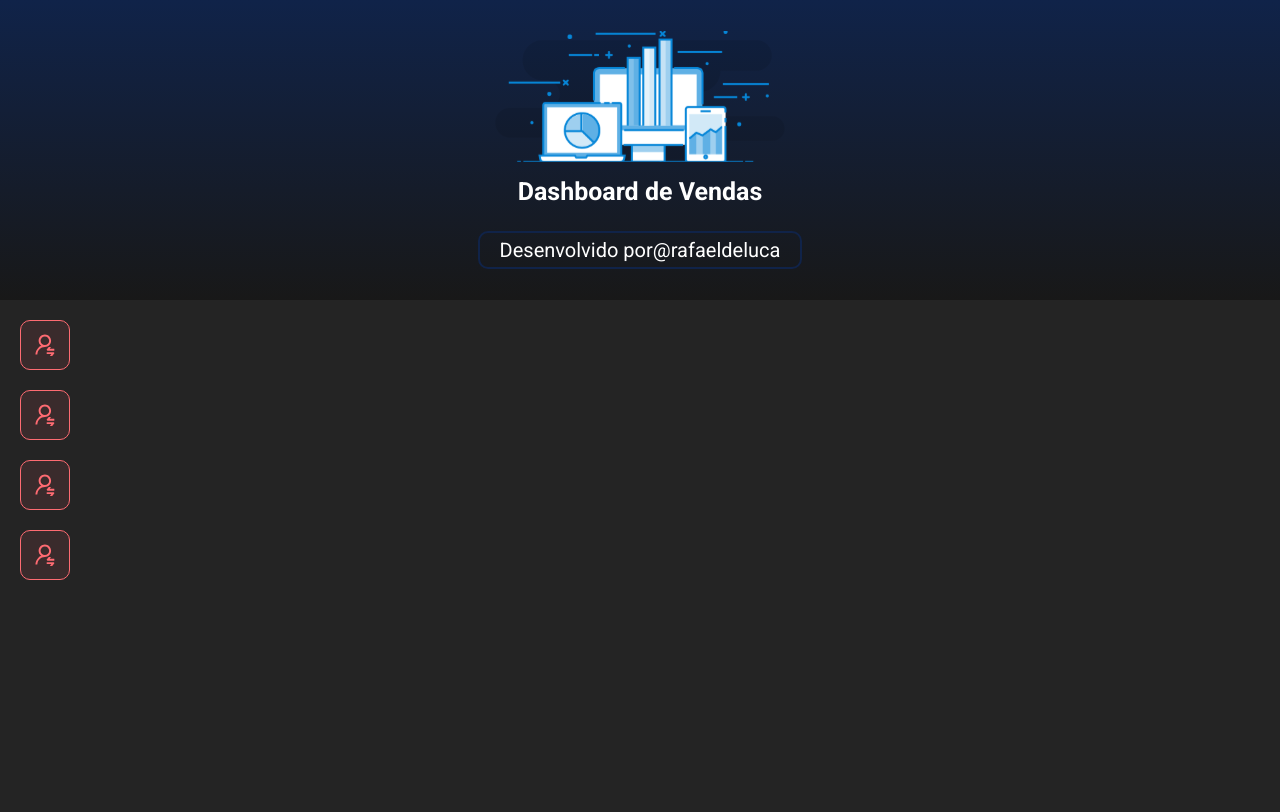
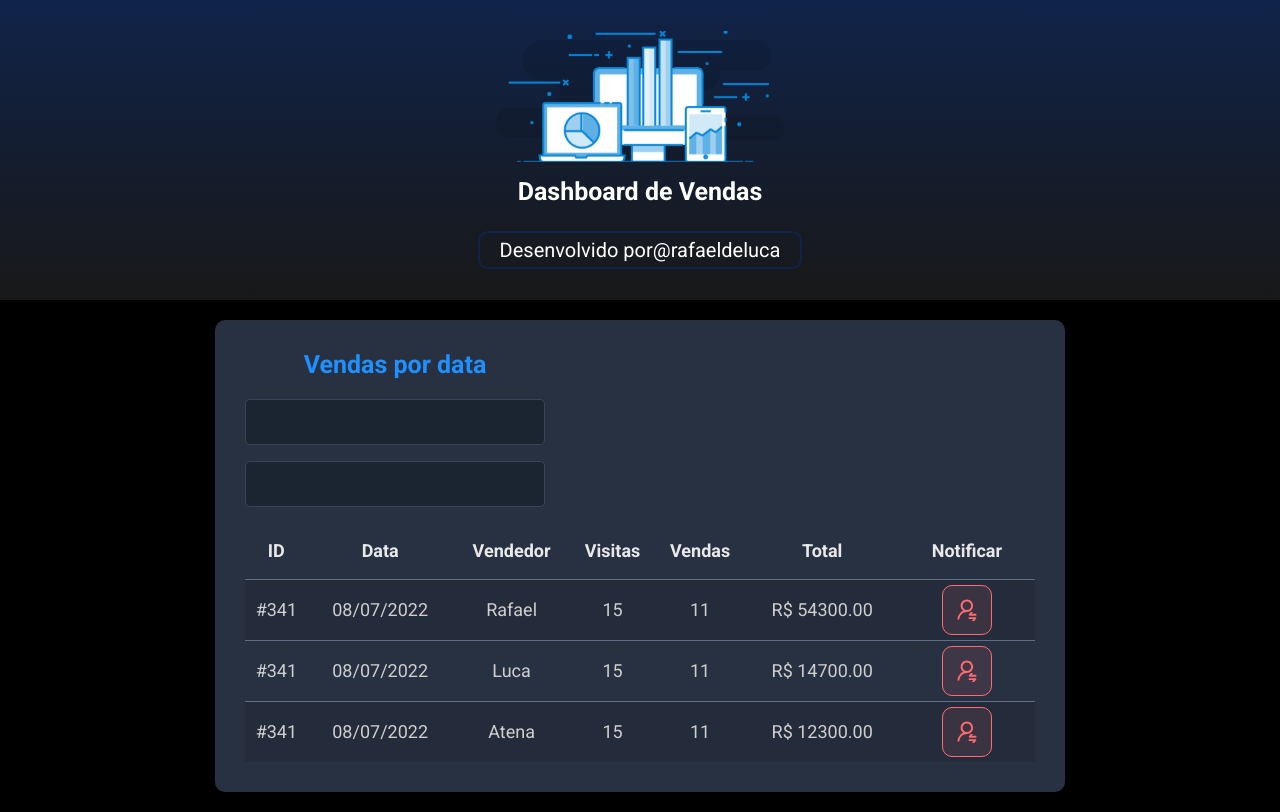
Before and after one commit to rafaelgauderio/java-typescript-react-vendas, a React (Vite) app in the folder frontweb/: page / in a window 1280 px wide. Built offline with nearby package versions, Linux system fonts and the light colour scheme.

Commit message:
SalesCard component and sales-container

```diff
--- a/frontweb/src/App.tsx
+++ b/frontweb/src/App.tsx
@@ -1,15 +1,19 @@
 import Header from "./components/Header/indext"
 import NotificationButton from "./components/NotificationButton"
+import SalesCard from "./components/SalesCard"
 
 function App() {
 
   return (
     <>
     <Header />
-    <NotificationButton />
-    <NotificationButton />
-    <NotificationButton />
-    <NotificationButton />
+    <main>
+      <section id="sales-dashboard">
+        <div className="vendas-container">
+          <SalesCard />
+        </div>
+      </section>
+    </main>
     </>
   )
 
--- a/frontweb/src/components/NotificationButton/styles.css
+++ b/frontweb/src/components/NotificationButton/styles.css
@@ -6,7 +6,7 @@
 }
 
 .vendas-red-button {
-  margin: 20px 20px;
+  margin: 5px 20px;
   height: 50px;
   width: 50px;
   background: rgba(255, 107, 114, 0.1);
--- /dev/null
+++ b/frontweb/src/components/SalesCard/index.tsx
@@ -0,0 +1,81 @@
+import React from 'react';
+import NotificationButton from '../NotificationButton';
+import './styles.css';
+
+function SalesCard() {
+    return (
+        <div className="vendas-card">
+
+            <div>
+                <div className="vendas-form-control-container">
+                <h2 className="vendas-dashboard-title">Vendas por data</h2>
+                    <input className="vendas-form-control" type="text"></input>
+                </div>
+                <div className="vendas-form-control-container">
+                    <input className="vendas-form-control" type="text"></input>
+                </div>
+            </div>
+
+            <div>
+                <table className="vendas-dashboard-table">
+                    <thead>
+                        <tr>
+                            <th className="breakpoint-992">ID</th>
+                            <th className="breakpoint-576">Data</th>
+                            <th>Vendedor</th>
+                            <th className="breakpoint-992">Visitas</th>
+                            <th className="breakpoint-992">Vendas</th>
+                            <th>Total</th>
+                            <th>Notificar</th>
+                        </tr>
+                    </thead>
+                    <tbody>
+                        <tr>
+                            <td className="breakpoint-992">#341</td>
+                            <td className="breakpoint-576">08/07/2022</td>
+                            <td>Rafael</td>
+                            <td className="breakpoint-992">15</td>
+                            <td className="breakpoint-992">11</td>
+                            <td>R$ 54300.00</td>
+                            <td>
+                                <div className="vendas-red-button-container">
+                                    <NotificationButton />
+                                </div>
+                            </td>
+                        </tr>
+                        <tr>
+                            <td className="breakpoint-992">#341</td>
+                            <td className="breakpoint-576">08/07/2022</td>
+                            <td>Luca</td>
+                            <td className="breakpoint-992">15</td>
+                            <td className="breakpoint-992">11</td>
+                            <td>R$ 14700.00</td>
+                            <td>
+                                <div className="vendas-red-button-container">
+                                    <NotificationButton />
+                                </div>
+                            </td>
+                        </tr>
+                        <tr>
+                            <td className="breakpoint-992">#341</td>
+                            <td className="breakpoint-576">08/07/2022</td>
+                            <td>Atena</td>
+                            <td className="breakpoint-992">15</td>
+                            <td className="breakpoint-992">11</td>
+                            <td>R$ 12300.00</td>
+                            <td>
+                                <div className="vendas-red-button-container">
+                                    <NotificationButton />
+                                </div>
+                            </td>
+                        </tr>
+                    </tbody>
+
+                </table>
+            </div>
+
+        </div>
+    )
+}
+
+export default SalesCard;
--- /dev/null
+++ b/frontweb/src/components/SalesCard/styles.css
@@ -0,0 +1,99 @@
+.vendas-card {
+    background-color: #283142;
+    border-radius: 10px;
+    padding: 30px 10px;
+  }
+
+  .vendas-dashboard-title {
+    display: flex;
+    justify-content: center;
+    color: dodgerblue;
+    font-size: 25px;
+    margin-bottom: 20px;
+  }
+
+  .vendas-form-control-container {
+    margin-bottom: 16px;
+    max-width: 300px;
+  }
+
+  .vendas-form-control {
+    width: 100%;
+    height: 46px;
+    background-color: #1b2531;
+    border: 1px solid #384459;
+    border-radius: 5px;
+    color: #9aaace;
+    padding: 0 20px;
+    font-size: 20px;
+  }
+
+  .vendas-dashboard-table {
+    width: 100%;
+    border-spacing: 0;
+    border-collapse: collapse;
+  }
+
+  .vendas-dashboard-table thead {
+    height: 56px;
+    font-size: 18px;
+    color: #e9e9e9;
+    font-weight: 700;
+  }
+
+  .vendas-dashboard-table tbody {
+    font-size: 16px;
+    font-weight: 400;
+    color: #cfcfcf;
+    text-align: center;
+  }
+
+  .vendas-dashboard-table tbody tr {
+    height: 74px;
+    border-top: 1px solid #5f6e82;
+  }
+
+  .vendas-dashboard-table tbody tr:hover > td {
+    background-color: #384459;
+  }
+
+  .vendas-dashboard-table tbody tr:nth-child(odd) {
+    background-color: #242c3b;
+  }
+
+  .vendas-red-button-container {
+      display: flex;
+      justify-content: center;
+  }
+
+  .breakpoint-576 {
+      display: none;
+  }
+
+  .breakpoint-992 {
+      display: none;
+  }
+
+  @media (min-width: 576px) {
+      .breakpoint-576 {
+          display: table-cell;
+      }
+
+      .vendas-card {
+          padding: 30px;
+      }
+
+      .vendas-dashboard-table tbody tr {
+          height: 55px;
+      }
+
+      .vendas-dashboard-table tbody {
+          font-size: 18px;
+      }
+  }
+
+  @media (min-width: 992px) {
+      .breakpoint-992 {
+          display: table-cell;
+      }
+  }
--- a/frontweb/src/index.css
+++ b/frontweb/src/index.css
@@ -9,7 +9,7 @@
 
 body,
 html {
-  background-color: #242424;
+  background-color: black;
   color: #fff;
 }
 
@@ -27,3 +27,13 @@ a:visited {
   color: unset;
   text-decoration: none;
 }
+
+#sales {
+  padding: 50px 10px;
+}
+
+.vendas-container {
+  width:100%;
+  max-width: 850px;
+  margin: 20px auto;
+}
```
